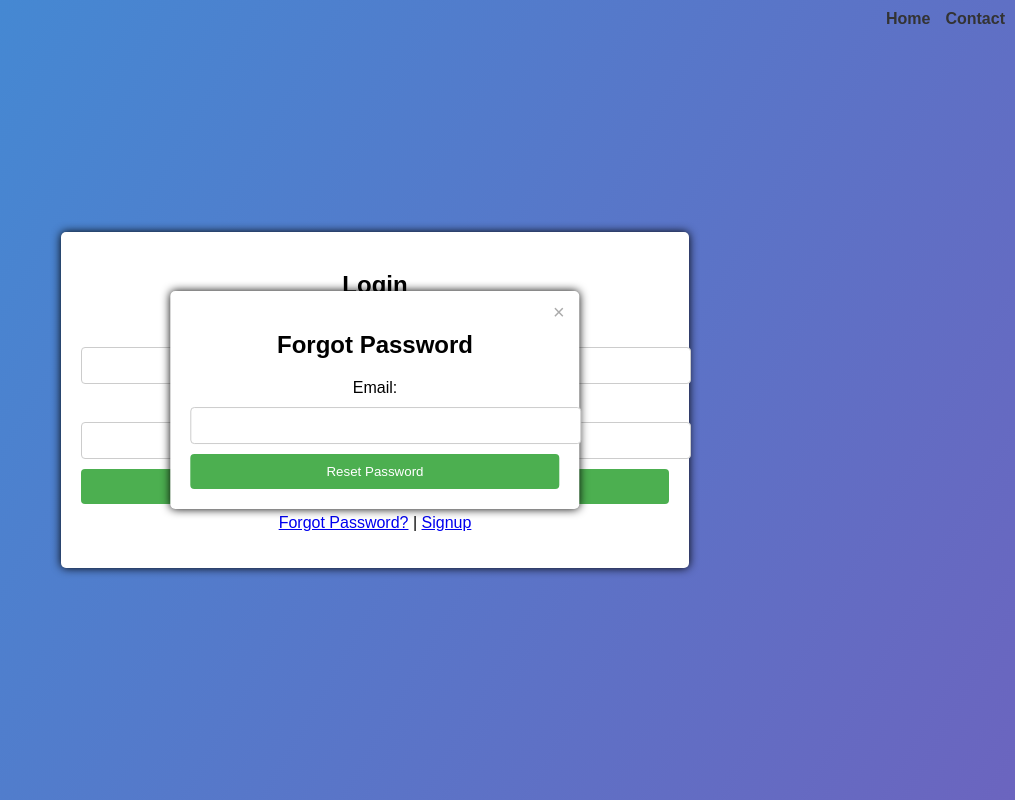
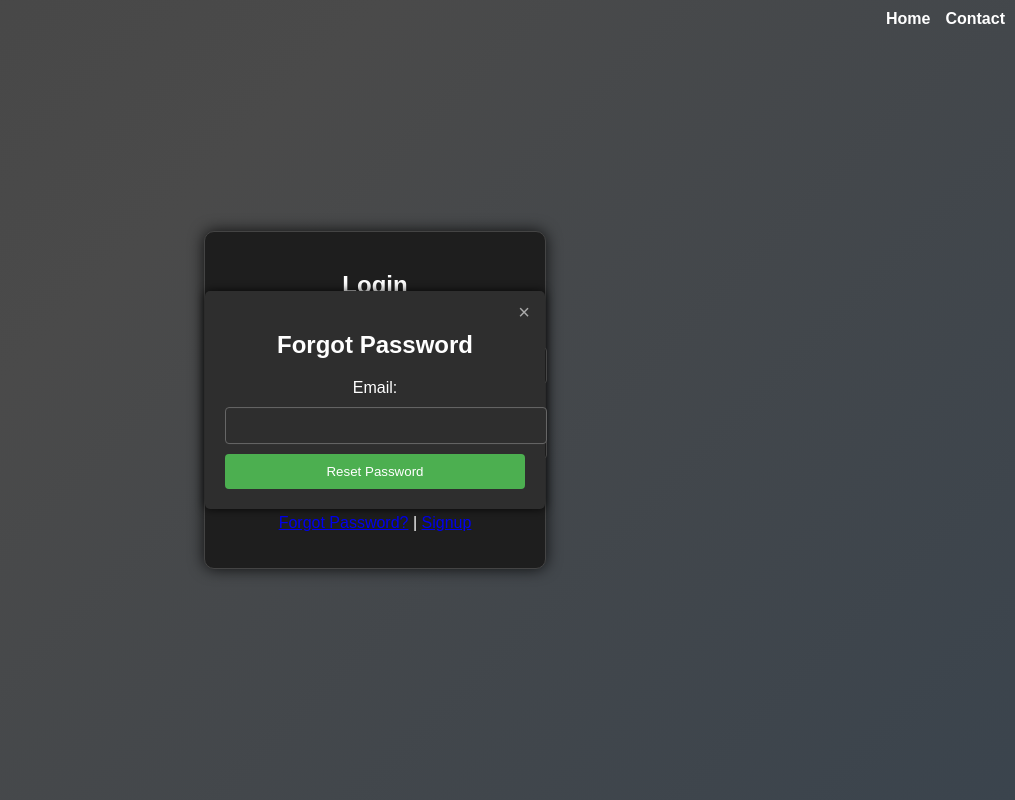
Before and after one commit to Mikey-tom/login-system, a plain HTML site: page index.html in a window 1280 px wide. Both pictures are taken after a click on the link "Forgot Password?". Shown: the whole page, without its empty margins (265-1280 px from the left). Drawn offline with Linux system fonts and the light colour scheme.

Commit message:
Update style.css

```diff
--- a/style.css
+++ b/style.css
@@ -1,4 +1,4 @@
-/* Navbar styling */
+/* Dark Theme Navbar styling */
 .navbar {
     position: fixed;
     top: 0;
@@ -10,7 +10,7 @@
 
 .navbar a {
     text-decoration: none;
-    color: #333;
+    color: #fff;
     font-weight: bold;
 }
 
@@ -20,36 +20,43 @@ body {
     justify-content: center;
     align-items: center;
     height: 100vh;
-    background: linear-gradient(120deg, #3498db, #8e44ad);
-    background-size: 200% 200%;
-    animation: backgroundAnimation 10s ease infinite;
+    background: linear-gradient(-45deg, #2c3e50, #4a4a4a, #3b3b3b, #1c1c1c);
+    background-size: 400% 400%;
+    animation: gradientBackground 15s ease infinite;
     margin: 0;
+    color: #fff;
 }
 
-@keyframes backgroundAnimation {
+@keyframes gradientBackground {
     0% { background-position: 0% 50%; }
     50% { background-position: 100% 50%; }
     100% { background-position: 0% 50%; }
 }
 
+/* Login Box Styling */
 .login-container {
-    background-color: #fff;
+    background-color: #1e1e1e;
     padding: 20px;
-    border-radius: 5px;
-    box-shadow: 0px 0px 10px 0px #000;
+    border-radius: 10px; /* Smaller rounded edges */
+    border: 1px solid #444; /* Thinner border for a sleek look */
+    box-shadow: 0px 0px 15px rgba(0, 0, 0, 0.8); /* Softer shadow */
+    width: 300px;
     text-align: center;
 }
 
 h2 {
     margin-bottom: 20px;
+    color: #fff;
 }
 
 input {
     padding: 10px;
     margin: 10px 0;
-    border: 1px solid #ccc;
+    border: 1px solid #666;
     border-radius: 4px;
     width: 100%;
+    background-color: #2e2e2e;
+    color: #fff;
 }
 
 button {
@@ -60,6 +67,7 @@ button {
     border-radius: 4px;
     cursor: pointer;
     width: 100%;
+    transition: background-color 0.3s ease;
 }
 
 button:hover {
@@ -68,6 +76,7 @@ button:hover {
 
 p {
     margin-top: 10px;
+    color: #fff;
 }
 
 #error-message {
@@ -82,14 +91,16 @@ p {
     top: 50%;
     left: 50%;
     transform: translate(-50%, -50%);
-    background-color: white;
+    background-color: #2e2e2e;
     border-radius: 5px;
     padding: 20px;
-    box-shadow: 0px 0px 10px 0px #000;
+    box-shadow: 0px 0px 10px rgba(0, 0, 0, 0.8);
+    width: 300px;
 }
 
 .modal-content {
     text-align: center;
+    color: #fff;
 }
 
 .close {
@@ -102,5 +113,5 @@ p {
 }
 
 .close:hover {
-    color: #000;
+    color: #fff;
 }
```
